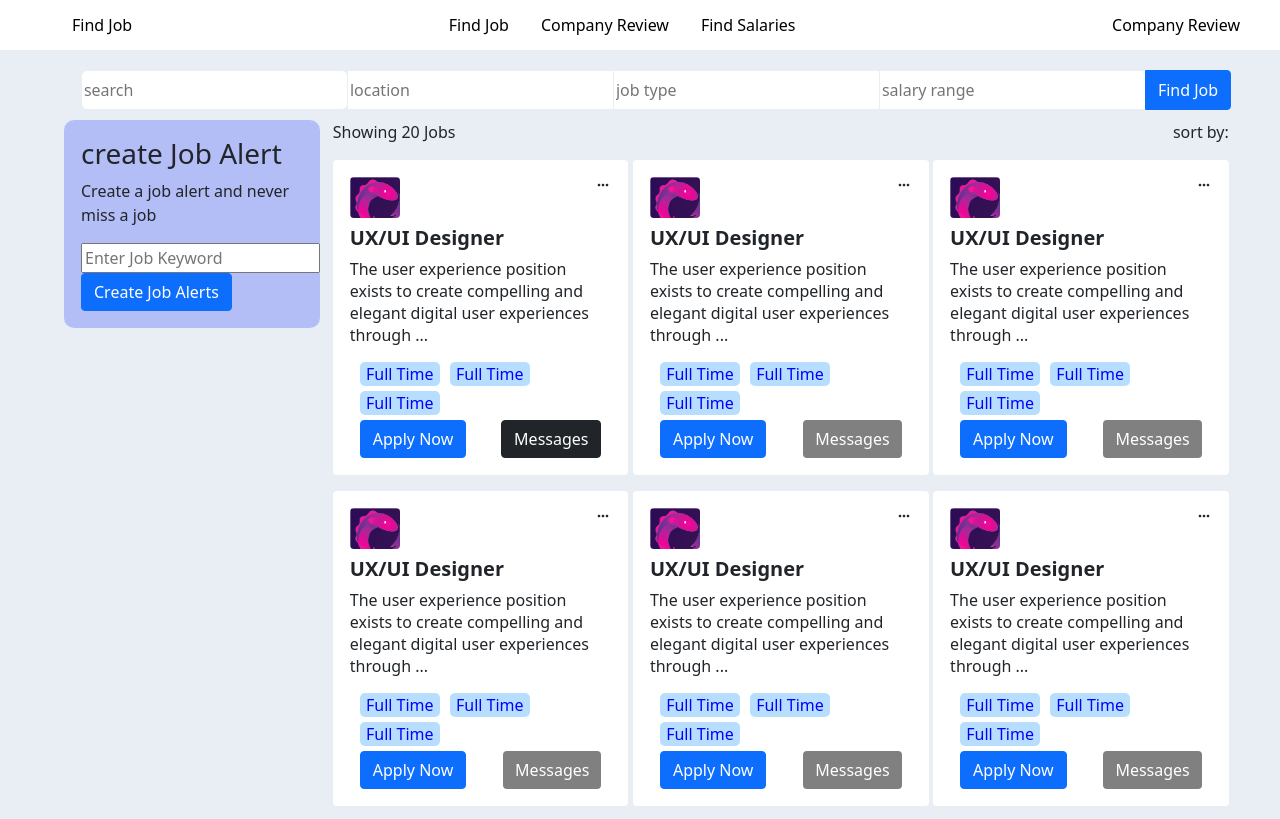
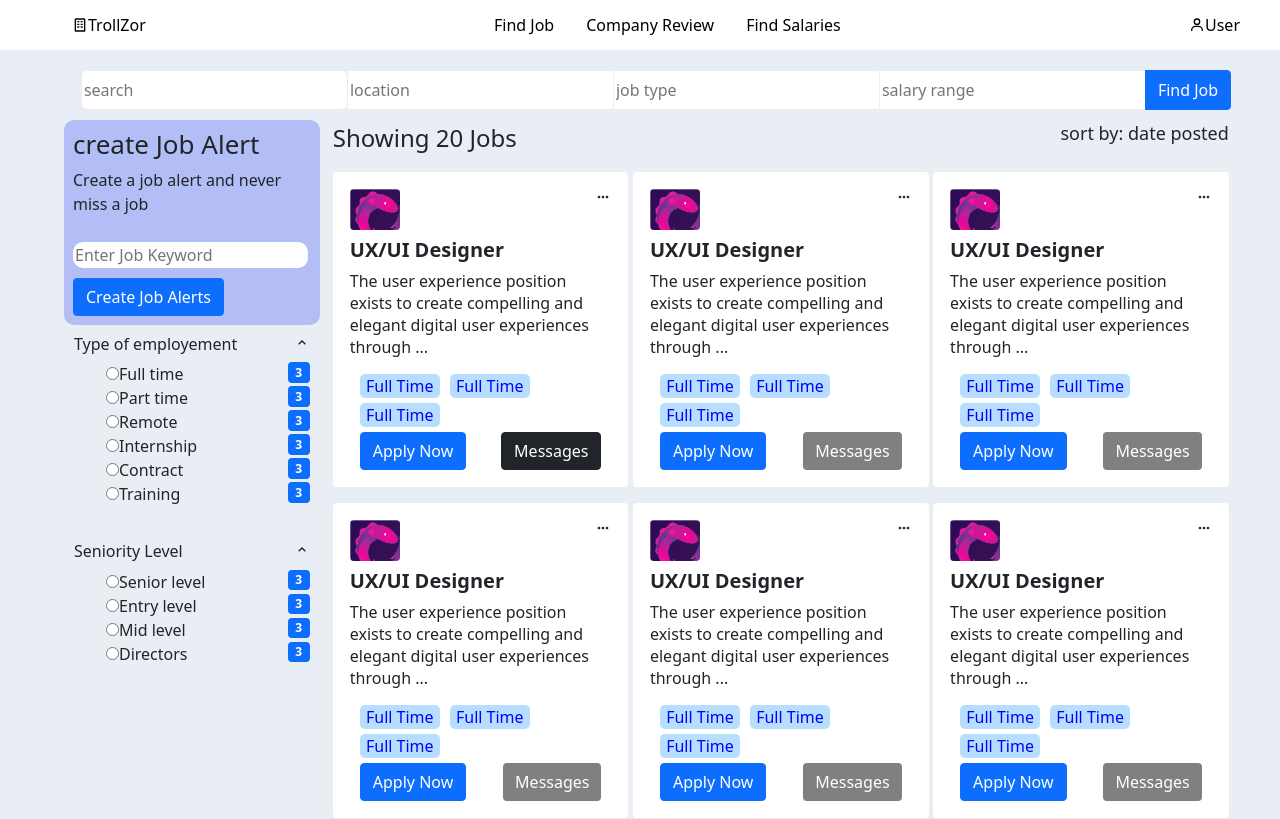
Before and after one commit to HopeDex/jobsM, a React (Create React App) app: page / in a window 1280 px wide. Shown: the top 819 px of the page. Built offline with nearby package versions, Linux system fonts and the light colour scheme.

Commit message:
Side bar
 a bunch of list and stuff yet to be styled

```diff
--- a/src/components/Content/content.css
+++ b/src/components/Content/content.css
@@ -45,3 +45,12 @@
     justify-content: space-between;
     padding: 0 10px;
 }
+.headline{
+    font-size: 24px;
+    font-weight: 500;
+
+}
+.headline p{
+    font-size: 18px;
+    font-weight: 400;
+}
--- a/src/components/Content/index.js
+++ b/src/components/Content/index.js
@@ -1,13 +1,13 @@
 import React from "react";
 import "./content.css";
 import { BiDotsHorizontalRounded } from "react-icons/bi";
-import { Button, ButtonGroup, FormLabel } from "react-bootstrap";
+import { Button } from "react-bootstrap";
 import logo from "../../images/logooo.png";
 const Content = () => {
   return (
     <div className="maincontent">
-      <p>
-        Showing 20 Jobs <p style={{ float: "right" }}>sort by:</p>
+      <p className="headline">
+        Showing 20 Jobs <p style={{ float: "right" }}>sort by: date posted</p>
       </p>
 
       <div className="grid-container">
--- a/src/components/Nav/index.js
+++ b/src/components/Nav/index.js
@@ -1,12 +1,16 @@
 import React from "react";
 import "./nav.css";
+import { BiUser, BiBuilding } from "react-icons/bi";
 const Nav = () => {
   return (
     <>
       <nav className="navbar">
         <div className="navcontainer">
           <ul className="navmenu">
-            <li className="navlink">Find Job</li>
+            <li className="navlink">
+              <BiBuilding />
+              TrollZor
+            </li>
           </ul>
           <ul className="navmenu">
             <li className="navlink">Find Job</li>
@@ -14,7 +18,10 @@ const Nav = () => {
             <li className="navlink">Find Salaries</li>
           </ul>{" "}
           <ul className="navmenu">
-            <li className="navlink">Company Review</li>
+            <li className="navlink">
+              <BiUser />
+              User
+            </li>
           </ul>
         </div>
       </nav>
--- a/src/components/SideBar/index.js
+++ b/src/components/SideBar/index.js
@@ -1,5 +1,6 @@
 import React from "react";
-import { Button, InputGroup } from "react-bootstrap";
+import { Button, Badge } from "react-bootstrap";
+import { BiChevronUp } from "react-icons/bi";
 import "./sidebar.css";
 const SideBar = () => {
   return (
@@ -8,10 +9,67 @@ const SideBar = () => {
         <div className="jobalert">
           <h3>create Job Alert</h3>
           <p>Create a job alert and never miss a job</p>
-          <InputGroup>
-            <input placeholder="Enter Job Keyword" />
-          </InputGroup>
+
+          <input placeholder="Enter Job Keyword" />
+
           <Button>Create Job Alerts</Button>
+        </div>
+        <div className="aside">
+          <h6>
+            Type of employement <BiChevronUp style={{ float: "right" }} />
+          </h6>
+          <ul>
+            <li>
+              <input type="radio" />
+              Full time{" "}
+              <Badge bg-grey style={{ float: "right" }}>
+                3
+              </Badge>
+            </li>
+            <li>
+              <input type="radio" />
+              Part time <Badge style={{ float: "right" }}>3</Badge>
+            </li>
+            <li>
+              <input type="radio" />
+              Remote <Badge style={{ float: "right" }}>3</Badge>
+            </li>
+            <li>
+              <input type="radio" />
+              Internship <Badge style={{ float: "right" }}>3</Badge>
+            </li>
+            <li>
+              <input type="radio" />
+              Contract <Badge style={{ float: "right" }}>3</Badge>
+            </li>
+            <li>
+              <input type="radio" />
+              Training <Badge style={{ float: "right" }}>3</Badge>
+            </li>
+          </ul>
+        </div>
+        <div className="aside">
+          <h6>
+            Seniority Level <BiChevronUp style={{ float: "right" }} />
+          </h6>
+          <ul>
+            <li>
+              <input type="radio" />
+              Senior level <Badge style={{ float: "right" }}>3</Badge>
+            </li>
+            <li>
+              <input type="radio" />
+              Entry level <Badge style={{ float: "right" }}>3</Badge>
+            </li>
+            <li>
+              <input type="radio" />
+              Mid level <Badge style={{ float: "right" }}>3</Badge>
+            </li>
+            <li>
+              <input type="radio" />
+              Directors <Badge style={{ float: "right" }}>3</Badge>
+            </li>
+          </ul>
         </div>
       </div>
     </>
--- a/src/components/SideBar/sidebar.css
+++ b/src/components/SideBar/sidebar.css
@@ -9,6 +9,25 @@
     position: relative;
     background-color: rgba(86, 105, 248, 0.356);
     border-radius: 10px;
-    padding: 1rem 1rem;
+    padding: 0.5rem;
     border: 1px solid transparent;
 }
+
+.jobalert h3{
+    font-size: 26px;
+
+
+}
+.jobalert input {
+    border:none;
+    border-radius: inherit;
+    margin: 10px 0;
+
+}
+
+.aside{
+    padding: 10px;
+}
+.aside ul{
+    list-style: none;
+}
```
